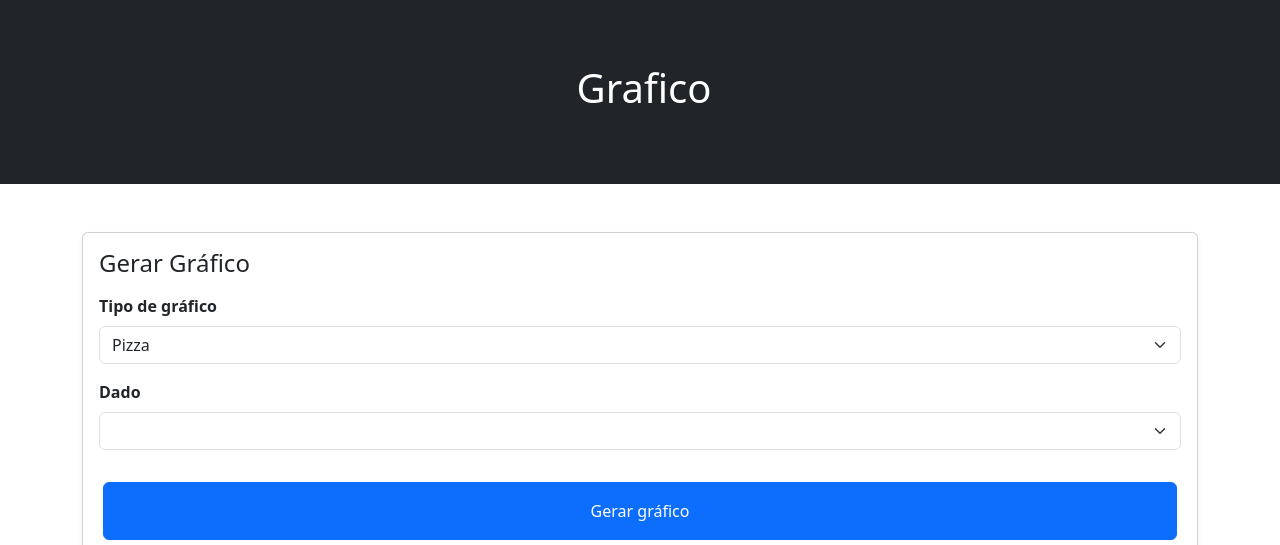
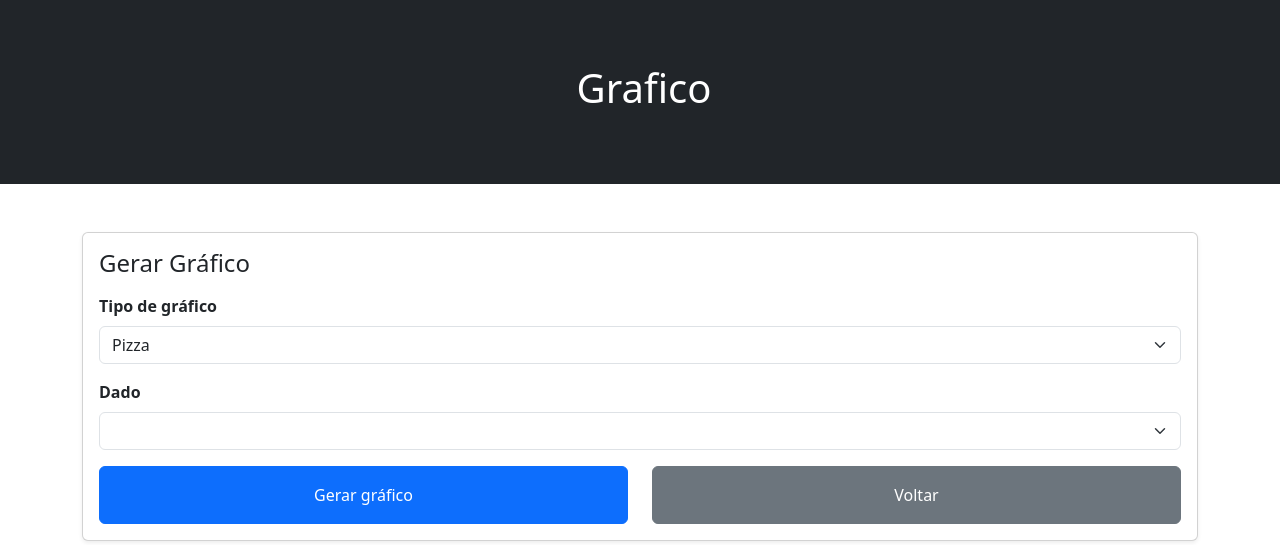
Before and after one commit to giastra/AED_py_project, a Flask app: template templates/grafico.html in a window 1280 px wide. Shown: the top 545 px of the page. Run offline with Flask 3, Linux system fonts and the light colour scheme; the template is opened without the code that fills it: most values are stand-ins (such as "Sample title", 1, 10 or a date in 2020); lists and menus that the app fills with data are empty; grey boxes are pictures that could not be loaded.

Commit message:
botoes bootstrap

```diff
--- a/app.py
+++ b/app.py
@@ -80,8 +80,6 @@ def area_pessoal():
             num_linhas = len(List)-1
 
     return render_template("area_pessoal.html",escrita=escrita,arcaive=arcaive,atributos=atributos,num_atributos=num_atributos,num_linhas=num_linhas)
-
-
 
 
 
--- a/templates/grafico.html
+++ b/templates/grafico.html
@@ -37,13 +37,18 @@
                             {{ y | safe }}
                         </select>
                     </div>
-                    <div class="d-flex row">
-                      <button id="BSub" name="BSub" class="btn btn-primary w-100 py-3 col m-3">
+                    <div class="row">
+                      <div class="col">
+                        <button id="BSub" name="BSub" class="btn btn-primary w-100 py-3">
                           Gerar gráfico
-                      </button>
-                      <form action="/area_pessoal" method="get">
-                           <button class="btn btn-secondary w-100 py-3 col m-3">Voltar</button>
-                      </form>
+                                            </button>
+  </div>
+
+                      <div class="col">
+                        <form action="/area_pessoal" method="get">
+                          <button class="btn btn-secondary w-100 py-3">Voltar</button>
+                        </form>
+                      </div>
                     </div>
                 </section>
 
```
